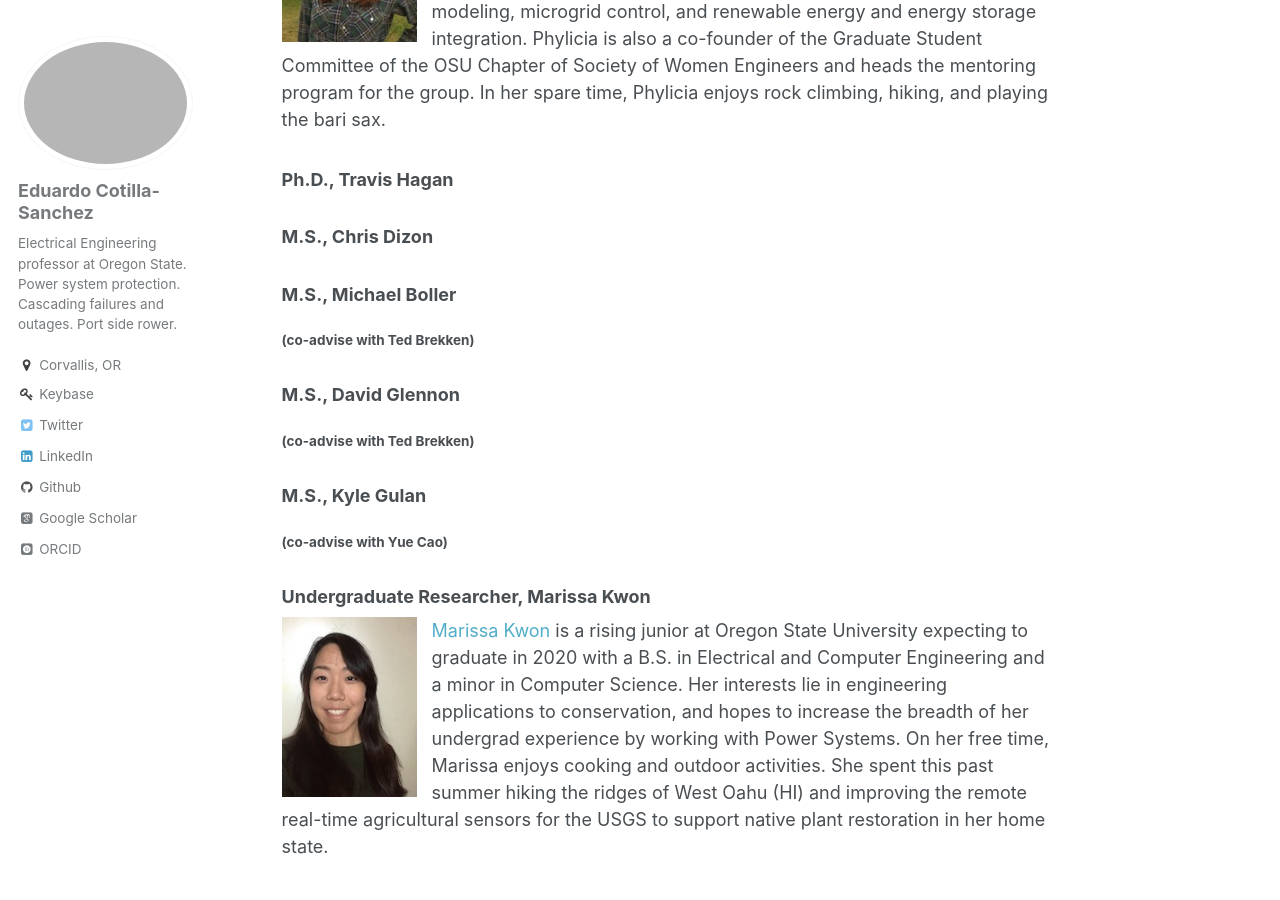
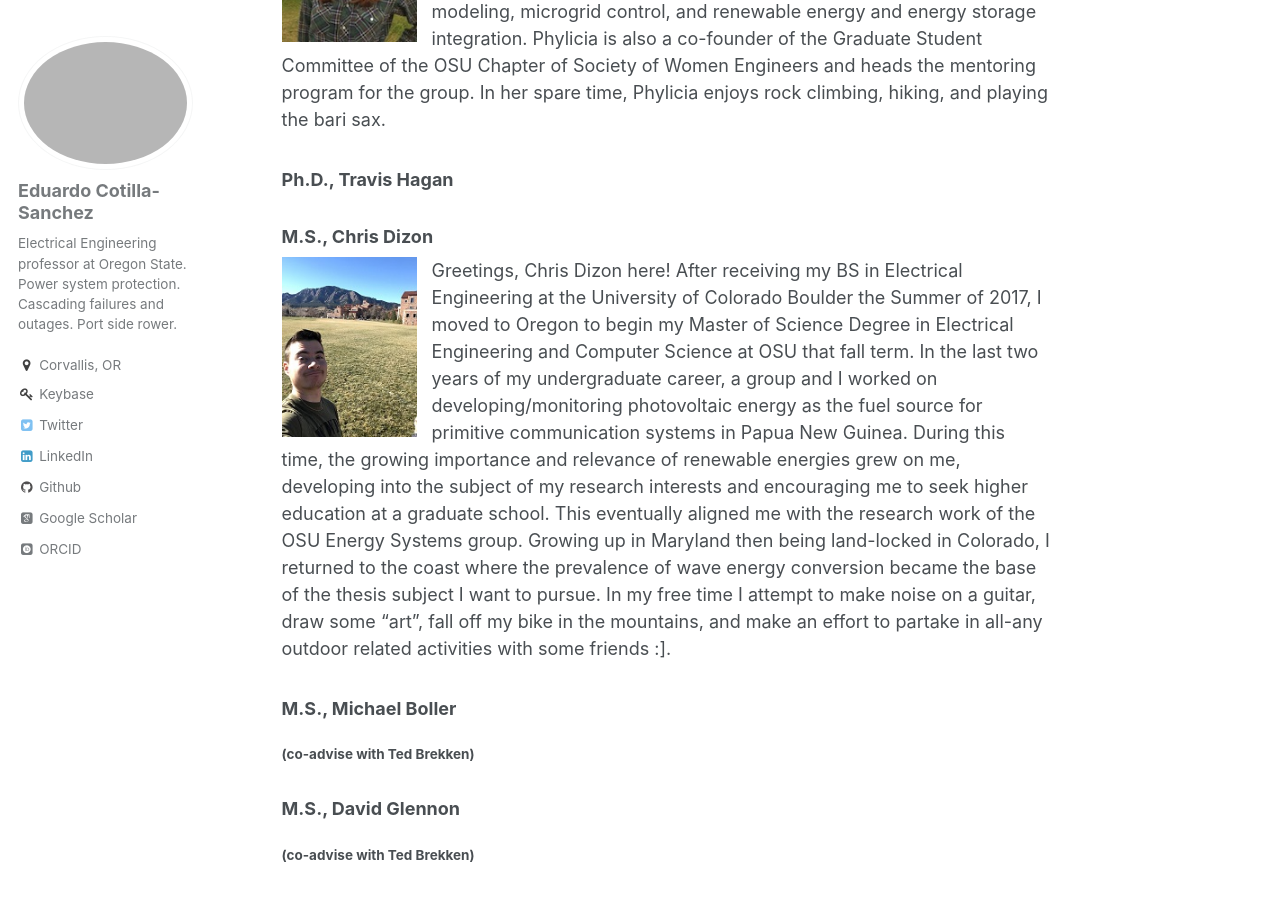
Before and after one commit to ecotillasanchez/ecotillasanchez.github.io, a Jekyll site: the page built from _pages/students.md, in a window 1280 px wide and 900 px high, scrolled down 1550 px. Built offline with Jekyll 4.4.1, drawn with Linux system fonts in a browser that asks for light colours; some web fonts are replaced.

Commit message:
Minor fixes students profiles.

```diff
--- a/_pages/students.md
+++ b/_pages/students.md
@@ -22,6 +22,7 @@ author_profile: true
 ### Ph.D., Travis Hagan
 
 ### M.S., Chris Dizon
+<img align="left" src="https://ecotillasanchez.github.io/files/chris.jpeg" alt="Chris Dizon" width="150" height="200" style="padding-right:15px"> Greetings, Chris Dizon here! After receiving my BS in Electrical Engineering at the University of Colorado Boulder the Summer of 2017, I moved to Oregon to begin my Master of Science Degree in Electrical Engineering and Computer Science at OSU that fall term. In the last two years of my undergraduate career, a group and I worked on developing/monitoring photovoltaic energy as the fuel source for primitive communication systems in Papua New Guinea. During this time, the growing importance and relevance of renewable energies grew on me, developing into the subject of my research interests and encouraging me to seek higher education at a graduate school. This eventually aligned me with the research work of the OSU Energy Systems group. Growing up in Maryland then being land-locked in Colorado, I returned to the coast where the prevalence of wave energy conversion became the base of the thesis subject I want to pursue. In my free time I attempt to make noise on a guitar, draw some "art", fall off my bike in the mountains, and make an effort to partake in all-any outdoor related activities with some friends :].
 
 ### M.S., Michael Boller
 ###### (co-advise with Ted Brekken)
@@ -33,7 +34,6 @@ author_profile: true
 ###### (co-advise with Yue Cao)
 
 ### Undergraduate Researcher, Marissa Kwon
-
 <img align="left" src="https://ecotillasanchez.github.io/files/marissa.jpeg" alt="Marissa Kwon" width="150" height="200" style="padding-right:15px"> [Marissa Kwon](https://www.linkedin.com/in/marissa-kwon-7a5731131) is a rising junior at Oregon State University expecting to graduate in 2020 with a B.S. in Electrical and Computer Engineering and a minor in Computer Science. Her interests lie in engineering applications to conservation, and hopes to increase the breadth of her undergrad experience by working with Power Systems. On her free time, Marissa enjoys cooking and outdoor activities. She spent this past summer hiking the ridges of West Oahu (HI) and improving the remote real-time agricultural sensors for the USGS to support native plant restoration in her home state.
 
 ## Graduated Students
```
Also changed, not shown: files/adam.jpeg (renamed from files/adam.jpg), 4 other files.
